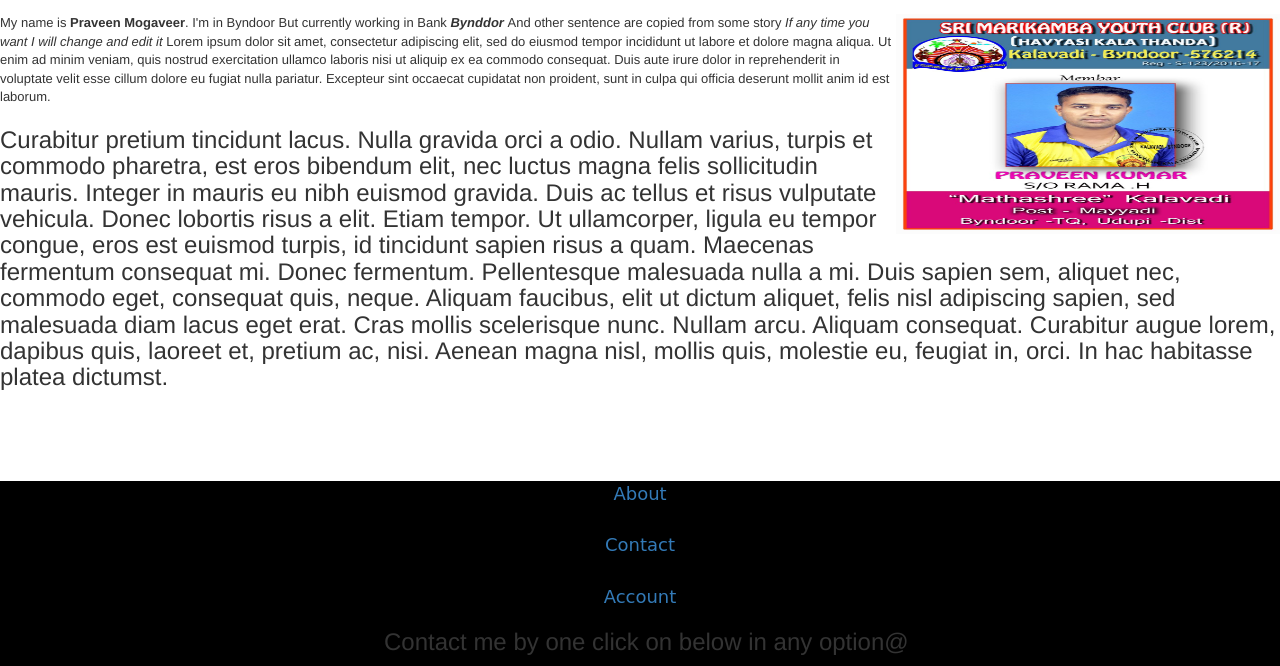
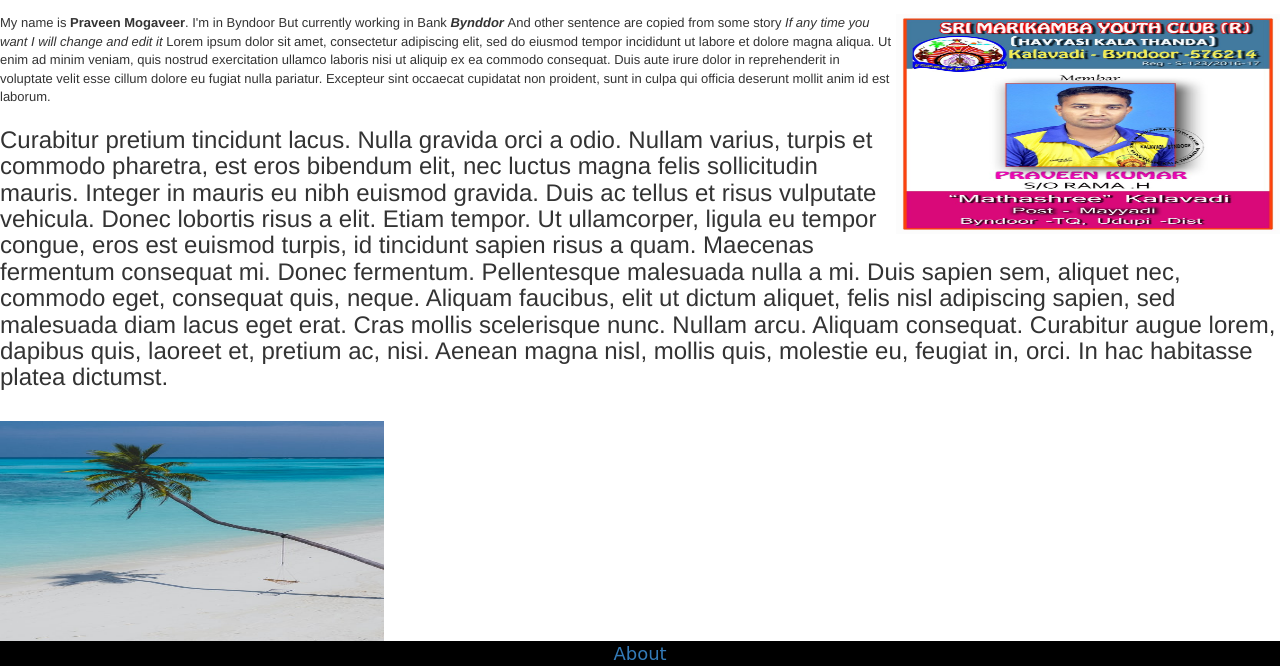
Before and after one commit to mpshetty12/praveen, a plain HTML site: page index.html in a window 1280 px wide. Shown: the part 208-874 px from the top of the page. Drawn offline with nearby package versions, Linux system fonts and the light colour scheme; a script that the page names is missing.

Commit message:
Update index.html

```diff
--- a/index.html
+++ b/index.html
@@ -54,8 +54,7 @@
 
        <nav>
        <br>
-           <br>
-           <br>
+           <img src="P1.png">
            <br>
 
 
```
